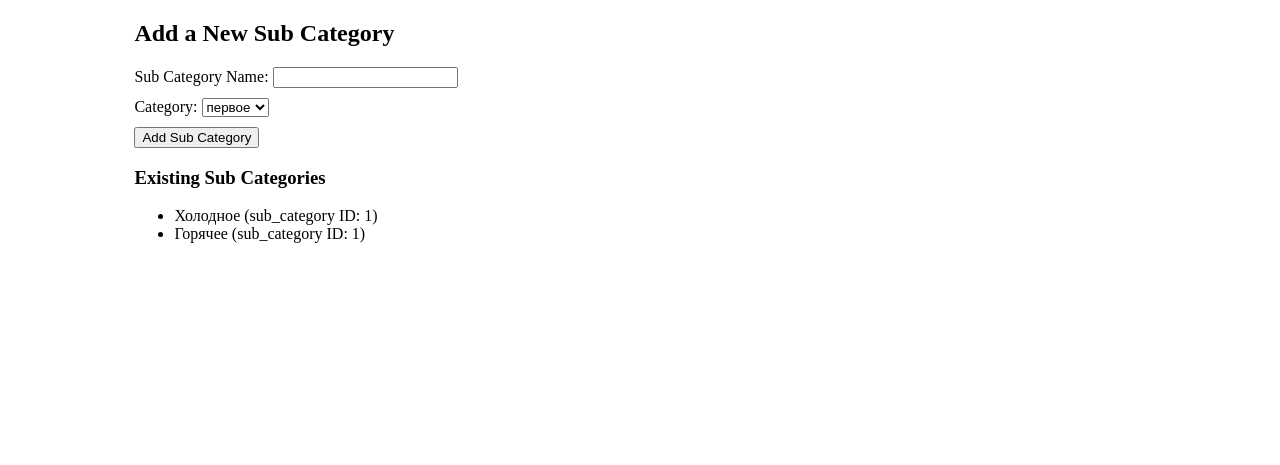
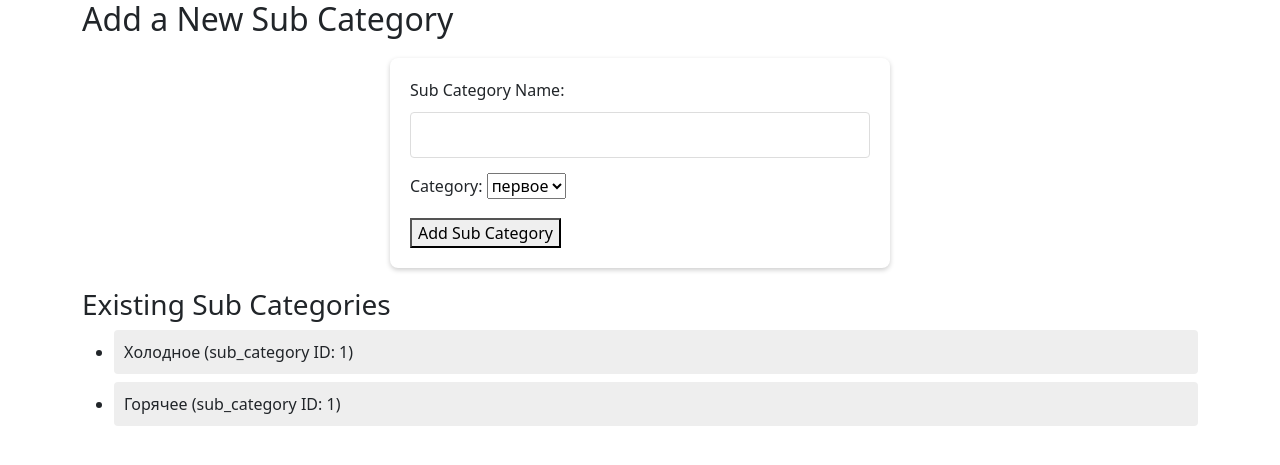
Before and after one commit to esqu1re3/engener, a Flask app: page /add_sub_category in a window 1280 px wide. Shown: the top 465 px of the page. Run offline with Flask 3, Linux system fonts and the light colour scheme; data comes from the database, SQL or seed files in the repository; some libraries are stand-ins or nearby versions.

Commit message:
Add files via upload

```diff
--- a/database_create.py
+++ b/database_create.py
@@ -4,7 +4,7 @@ def create_database():
     conn = sqlite3.connect('cooksoo_cafe.db')
     cur = conn.cursor()
 
-    # Define the user table with role
+
     cur.execute('''CREATE TABLE IF NOT EXISTS user (
                    id INTEGER PRIMARY KEY AUTOINCREMENT,
                    name TEXT NOT NULL,
@@ -12,7 +12,7 @@ def create_database():
                    role TEXT CHECK(role IN ('kitchen', 'administration', 'courier')) NOT NULL
                    )''')
 
-    # Define other tables
+
     cur.execute('''CREATE TABLE IF NOT EXISTS categories (
                    id INTEGER PRIMARY KEY AUTOINCREMENT,
                    name TEXT NOT NULL
--- /dev/null
+++ b/static/style.css
@@ -0,0 +1,76 @@
+body {
+    font-family: 'Arial', sans-serif;
+    background-color: #f7f7f7;
+    color: #333;
+}
+
+h1 {
+    color: #007bff;
+    text-align: center;
+    margin-top: 20px;
+}
+
+form {
+    background-color: #fff;
+    padding: 20px;
+    border-radius: 8px;
+    box-shadow: 0 2px 5px rgba(0, 0, 0, 0.2);
+    margin: 20px auto;
+    max-width: 500px;
+}
+
+.form-group {
+    margin-bottom: 15px;
+}
+
+label {
+    display: block;
+    margin-bottom: 5px;
+}
+
+input[type="text"],
+input[type="submit"] {
+    width: 100%;
+    padding: 10px;
+    margin-top: 5px;
+    border: 1px solid #ddd;
+    border-radius: 4px;
+    box-sizing: border-box;
+}
+
+input[type="submit"] {
+    background-color: #28a745;
+    color: white;
+    border-color: #28a745;
+}
+
+input[type="submit"]:hover {
+    background-color: #218838;
+    border-color: #1e7e34;
+}
+
+li {
+    background-color: #eee;
+    margin: 8px 0;
+    padding: 10px;
+    border-radius: 4px;
+}
+
+
+@media (max-width: 768px) {
+    form {
+        width: 90%;
+    }
+}
+
+
+input[type="text"],
+input[type="submit"] {
+    transition: all 0.3s ease;
+}
+
+input[type="text"]:focus {
+    border-color: #80bdff;
+    outline: 0;
+    box-shadow: 0 0 0 0.2rem rgba(0,123,255,.25);
+}
--- a/templates/add_branch.html
+++ b/templates/add_branch.html
@@ -3,6 +3,9 @@
 <head>
     <meta charset="UTF-8">
     <meta name="viewport" content="width=device-width, initial-scale=1.0">
+    <link rel="stylesheet" href="{{ url_for('static', filename='style.css') }}">
+    <link rel="stylesheet" href="{{ url_for('static', filename='bootstrap.min.css') }}">
+
     <title>Add Branch</title>
 </head>
 <body>
--- a/templates/add_category.html
+++ b/templates/add_category.html
@@ -3,6 +3,9 @@
 <head>
     <meta charset="UTF-8">
     <meta name="viewport" content="width=device-width, initial-scale=1.0">
+    <link rel="stylesheet" href="{{ url_for('static', filename='style.css') }}">
+    <link rel="stylesheet" href="{{ url_for('static', filename='bootstrap.min.css') }}">
+
     <title>Add Category</title>
 </head>
 <body>
--- a/templates/add_courier.html
+++ b/templates/add_courier.html
@@ -3,6 +3,8 @@
 <head>
     <meta charset="UTF-8">
     <meta name="viewport" content="width=device-width, initial-scale=1.0">
+    <link rel="stylesheet" href="{{ url_for('static', filename='style.css') }}">
+    <link rel="stylesheet" href="{{ url_for('static', filename='bootstrap.min.css') }}">
     <title>Add Courier</title>
 </head>
 <body>
--- a/templates/add_dish.html
+++ b/templates/add_dish.html
@@ -3,6 +3,8 @@
 <head>
     <meta charset="UTF-8">
     <meta name="viewport" content="width=device-width, initial-scale=1.0">
+    <link rel="stylesheet" href="{{ url_for('static', filename='style.css') }}">
+    <link rel="stylesheet" href="{{ url_for('static', filename='bootstrap.min.css') }}">
     <title>Add Dish</title>
 </head>
 <body>
--- a/templates/add_promocode.html
+++ b/templates/add_promocode.html
@@ -3,6 +3,8 @@
 <head>
     <meta charset="UTF-8">
     <meta name="viewport" content="width=device-width, initial-scale=1.0">
+    <link rel="stylesheet" href="{{ url_for('static', filename='style.css') }}">
+    <link rel="stylesheet" href="{{ url_for('static', filename='bootstrap.min.css') }}">
     <title>Add Promocode</title>
 </head>
 <body>
--- a/templates/add_sub_category.html
+++ b/templates/add_sub_category.html
@@ -1,17 +1,9 @@
 <!DOCTYPE html>
 <html>
 <head>
+    <link rel="stylesheet" href="{{ url_for('static', filename='style.css') }}">
+    <link rel="stylesheet" href="{{ url_for('static', filename='bootstrap.min.css') }}">
     <title>Add Sub Category</title>
-    <style>
-        /* Add your CSS styles here */
-        .container {
-            width: 80%;
-            margin: 0 auto;
-        }
-        .form-group {
-            margin-bottom: 10px;
-        }
-    </style>
 </head>
 <body>
     <div class="container">
--- a/templates/admin_panel.html
+++ b/templates/admin_panel.html
@@ -3,6 +3,8 @@
 <head>
     <meta charset="UTF-8">
     <meta name="viewport" content="width=device-width, initial-scale=1.0">
+    <link rel="stylesheet" href="{{ url_for('static', filename='style.css') }}">
+    <link rel="stylesheet" href="{{ url_for('static', filename='bootstrap.min.css') }}">
     <title>Admin Panel</title>
     <style>
         body {
--- a/templates/branches.html
+++ b/templates/branches.html
@@ -3,6 +3,8 @@
 <head>
     <meta charset="UTF-8">
     <meta name="viewport" content="width=device-width, initial-scale=1.0">
+    <link rel="stylesheet" href="{{ url_for('static', filename='style.css') }}">
+    <link rel="stylesheet" href="{{ url_for('static', filename='bootstrap.min.css') }}">
     <title>Branches</title>
 </head>
 <body>
--- a/templates/couriers.html
+++ b/templates/couriers.html
@@ -3,6 +3,8 @@
 <head>
     <meta charset="UTF-8">
     <meta name="viewport" content="width=device-width, initial-scale=1.0">
+    <link rel="stylesheet" href="{{ url_for('static', filename='style.css') }}">
+    <link rel="stylesheet" href="{{ url_for('static', filename='bootstrap.min.css') }}">
     <title>Couriers</title>
 </head>
 <body>
--- a/templates/edit_branch.html
+++ b/templates/edit_branch.html
@@ -3,6 +3,8 @@
 <head>
     <meta charset="UTF-8">
     <meta name="viewport" content="width=device-width, initial-scale=1.0">
+    <link rel="stylesheet" href="{{ url_for('static', filename='style.css') }}">
+    <link rel="stylesheet" href="{{ url_for('static', filename='bootstrap.min.css') }}">
     <title>Edit Branch</title>
 </head>
 <body>
--- a/templates/edit_category.html
+++ b/templates/edit_category.html
@@ -3,6 +3,8 @@
 <head>
     <meta charset="UTF-8">
     <meta name="viewport" content="width=device-width, initial-scale=1.0">
+    <link rel="stylesheet" href="{{ url_for('static', filename='style.css') }}">
+    <link rel="stylesheet" href="{{ url_for('static', filename='bootstrap.min.css') }}">
     <title>Edit Category</title>
 </head>
 <body>
--- a/templates/edit_courier.html
+++ b/templates/edit_courier.html
@@ -3,6 +3,8 @@
 <head>
     <meta charset="UTF-8">
     <meta name="viewport" content="width=device-width, initial-scale=1.0">
+    <link rel="stylesheet" href="{{ url_for('static', filename='style.css') }}">
+    <link rel="stylesheet" href="{{ url_for('static', filename='bootstrap.min.css') }}">
     <title>Edit Courier</title>
 </head>
 <body>
--- a/templates/edit_dish.html
+++ b/templates/edit_dish.html
@@ -3,6 +3,8 @@
 <head>
     <meta charset="UTF-8">
     <meta name="viewport" content="width=device-width, initial-scale=1.0">
+    <link rel="stylesheet" href="{{ url_for('static', filename='style.css') }}">
+    <link rel="stylesheet" href="{{ url_for('static', filename='bootstrap.min.css') }}">
     <title>Edit Dish</title>
 </head>
 <body>
--- a/templates/order_details.html
+++ b/templates/order_details.html
@@ -3,6 +3,8 @@
 <head>
     <meta charset="UTF-8">
     <meta name="viewport" content="width=device-width, initial-scale=1.0">
+    <link rel="stylesheet" href="{{ url_for('static', filename='style.css') }}">
+    <link rel="stylesheet" href="{{ url_for('static', filename='bootstrap.min.css') }}">
     <title>Order Details</title>
 </head>
 <body>
--- a/templates/orders.html
+++ b/templates/orders.html
@@ -3,6 +3,8 @@
 <head>
     <meta charset="UTF-8">
     <meta name="viewport" content="width=device-width, initial-scale=1.0">
+    <link rel="stylesheet" href="{{ url_for('static', filename='style.css') }}">
+    <link rel="stylesheet" href="{{ url_for('static', filename='bootstrap.min.css') }}">
     <title>Orders</title>
 </head>
 <body>
```
Also changed, not shown: templates/menu.html (+2 -24 lines).
